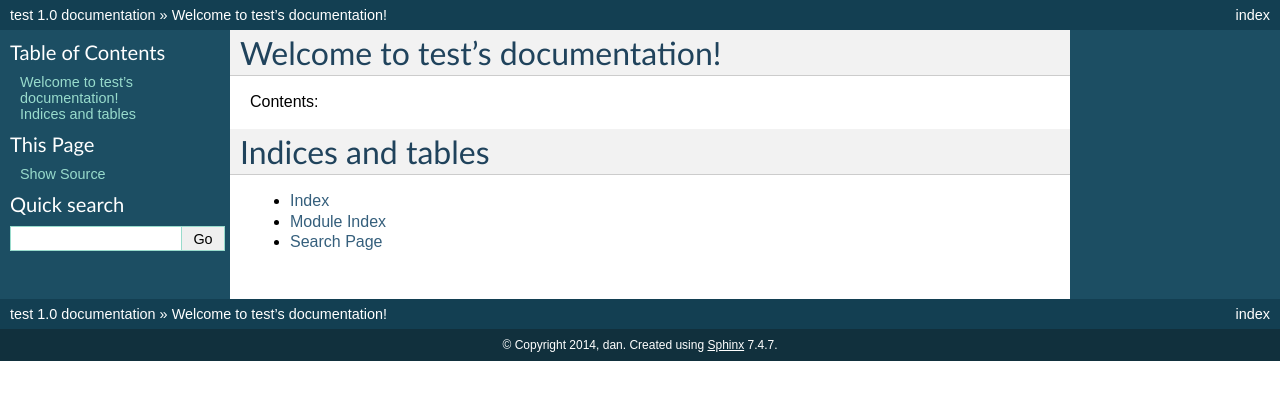
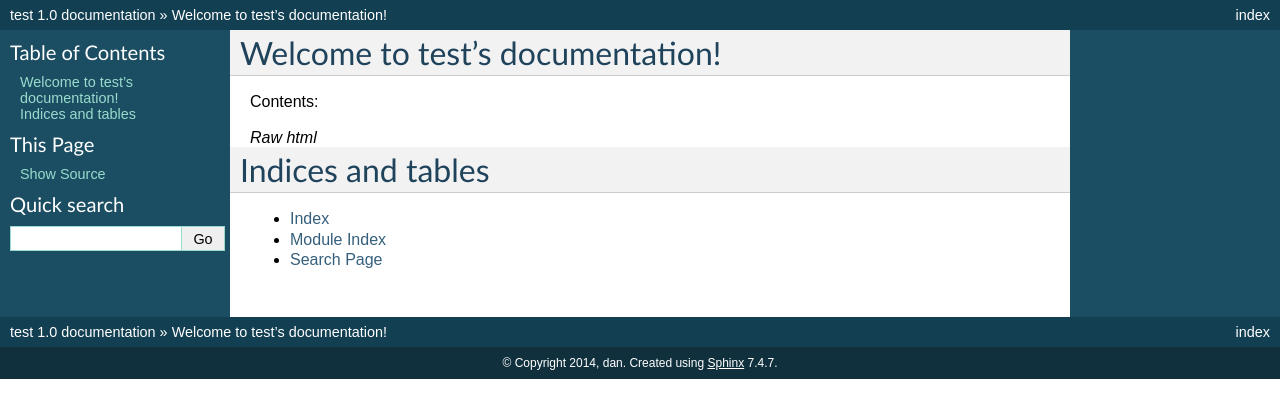
Before and after one commit to danros/test, a Sphinx documentation site: the page built from docs/index.rst, in a window 1280 px wide. Shown: the top 418 px of the page. Built offline with Sphinx 7.4.7, drawn with Linux system fonts in a browser that asks for light colours.

Commit message:
raw html example

```diff
--- a/docs/index.rst
+++ b/docs/index.rst
@@ -11,7 +11,9 @@ Contents:
 .. toctree::
    :maxdepth: 2
 
+.. raw:: html
 
+    <i>Raw html</i>
 
 Indices and tables
 ==================
```
